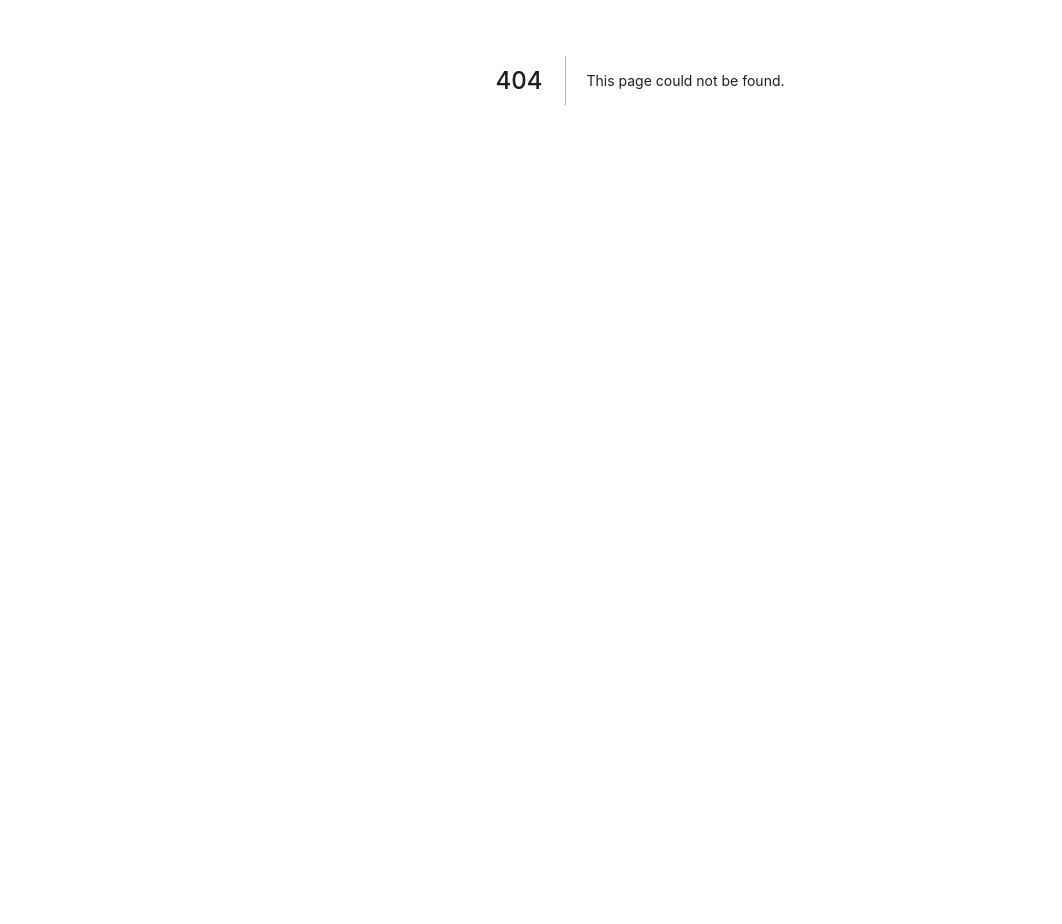
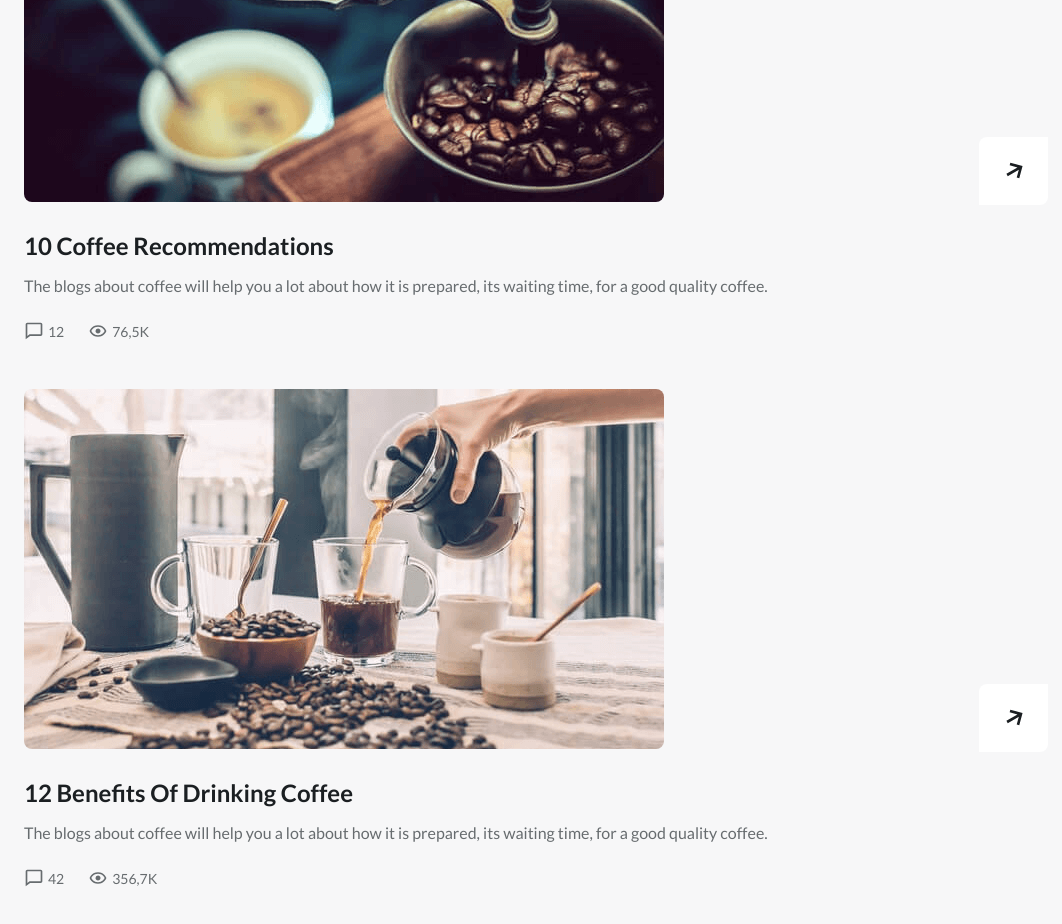
Before and after one commit to AugustoTI/coffee-website, a Next.js app: page /blog in a window 1280 px wide. Before the commit this address had no page. Shown: the part 320-1244 px from the top of the page, without its empty margins (0-1062 px from the left). Before the commit the page ends 800 px from the top, so only its background shows below. Built offline with nearby package versions, Linux system fonts and the light colour scheme.

Commit message:
creting the blog page

```diff
--- /dev/null
+++ b/src/pages/blog/index.tsx
@@ -0,0 +1,75 @@
+import { NextPage } from 'next'
+import Head from 'next/head'
+import { BiRightArrowAlt, BiComment, BiShow } from 'react-icons/bi'
+import * as S from '../../styles/blog'
+
+const Blog: NextPage = () => {
+  return (
+    <>
+      <Head>
+        <title>Coffee | Blog</title>
+      </Head>
+      <S.Wrapper className="section">
+        <S.BlogContainer className="container">
+          <h2 className="section_title">
+            Our Blogs Coffee with trending topic for this week
+          </h2>
+          <S.BlogContent className="grid">
+            <S.BlogCard>
+              <div className="blog_image">
+                <img src="/blog1.png" alt="" />
+                <a href="#">
+                  <BiRightArrowAlt />
+                </a>
+              </div>
+              <S.BlogData>
+                <h2>10 Coffee Recommendations</h2>
+                <p>
+                  The blogs about coffee will help you a lot about how it is prepared, its
+                  waiting time, for a good quality coffee.
+                </p>
+                <S.BlogFooter>
+                  <div className="blog_reaction">
+                    <BiComment />
+                    <span>12</span>
+                  </div>
+                  <div className="blog_reaction">
+                    <BiShow />
+                    <span>76,5K</span>
+                  </div>
+                </S.BlogFooter>
+              </S.BlogData>
+            </S.BlogCard>
+            <S.BlogCard>
+              <div className="blog_image">
+                <img src="/blog2.png" alt="" />
+                <a href="#">
+                  <BiRightArrowAlt />
+                </a>
+              </div>
+              <S.BlogData>
+                <h2>12 Benefits Of Drinking Coffee</h2>
+                <p>
+                  The blogs about coffee will help you a lot about how it is prepared, its
+                  waiting time, for a good quality coffee.
+                </p>
+                <S.BlogFooter>
+                  <div className="blog_reaction">
+                    <BiComment />
+                    <span>42</span>
+                  </div>
+                  <div className="blog_reaction">
+                    <BiShow />
+                    <span>356,7K</span>
+                  </div>
+                </S.BlogFooter>
+              </S.BlogData>
+            </S.BlogCard>
+          </S.BlogContent>
+        </S.BlogContainer>
+      </S.Wrapper>
+    </>
+  )
+}
+
+export default Blog
--- /dev/null
+++ b/src/styles/blog.ts
@@ -0,0 +1,88 @@
+import styled, { css } from 'styled-components'
+
+export const Wrapper = styled.section`
+  ${() => css``}
+`
+
+export const BlogContainer = styled.div`
+  ${() => css`
+    padding-bottom: 2rem;
+  `}
+`
+
+export const BlogContent = styled.div`
+  ${() => css`
+    row-gap: 3rem;
+  `}
+`
+
+export const BlogCard = styled.article`
+  ${() => css`
+    .blog_image {
+      position: relative;
+      margin-bottom: 1.5rem;
+
+      img {
+        border-radius: 0.5rem;
+      }
+
+      a {
+        display: inline-flex;
+        padding: 1.15rem;
+        background: #fff;
+        border-radius: 0.5rem 0 0.5rem 0;
+        font-size: 2rem;
+        color: var(--title-color);
+        position: absolute;
+        right: 0;
+        bottom: 0;
+
+        &:hover svg {
+          transform: rotate(-30deg) translateX(0.25rem);
+        }
+
+        svg {
+          transform: rotate(-30deg);
+          transition: 0.4s;
+        }
+      }
+    }
+  `}
+`
+
+export const BlogData = styled.div`
+  ${() => css`
+    h2 {
+      font-size: var(--h2-font-size);
+      margin-bottom: 0.75rem;
+    }
+
+    p {
+      margin-bottom: 1.5rem;
+    }
+  `}
+`
+
+export const BlogFooter = styled.div`
+  ${() => css`
+    &,
+    .blog_reaction {
+      display: flex;
+      align-items: center;
+    }
+
+    column-gap: 1.5rem;
+
+    .blog_reaction {
+      column-gap: 0.25rem;
+
+      svg {
+        font-size: 1.25rem;
+      }
+
+      span {
+        font-size: var(--small-font-size);
+      }
+    }
+  `}
+`
```
